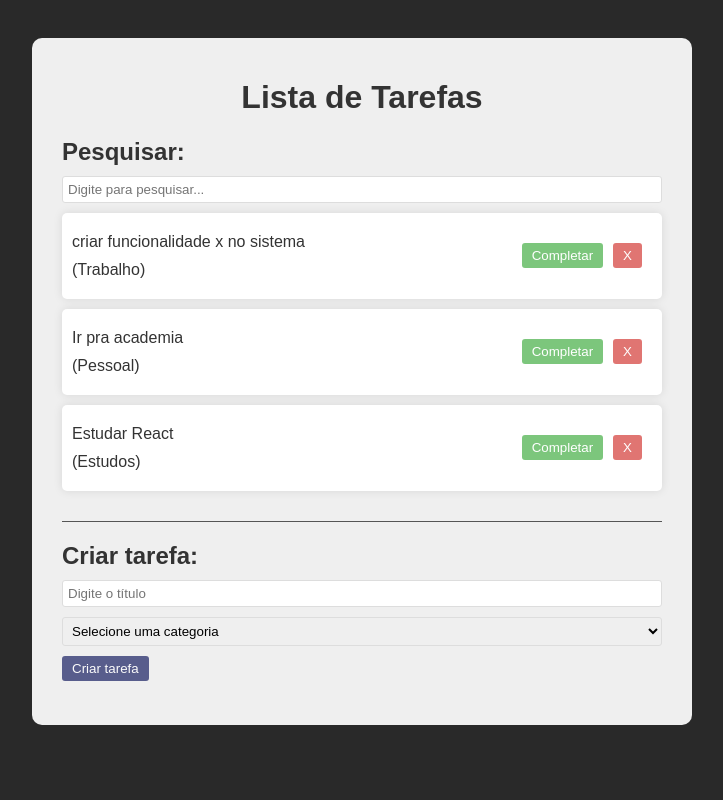
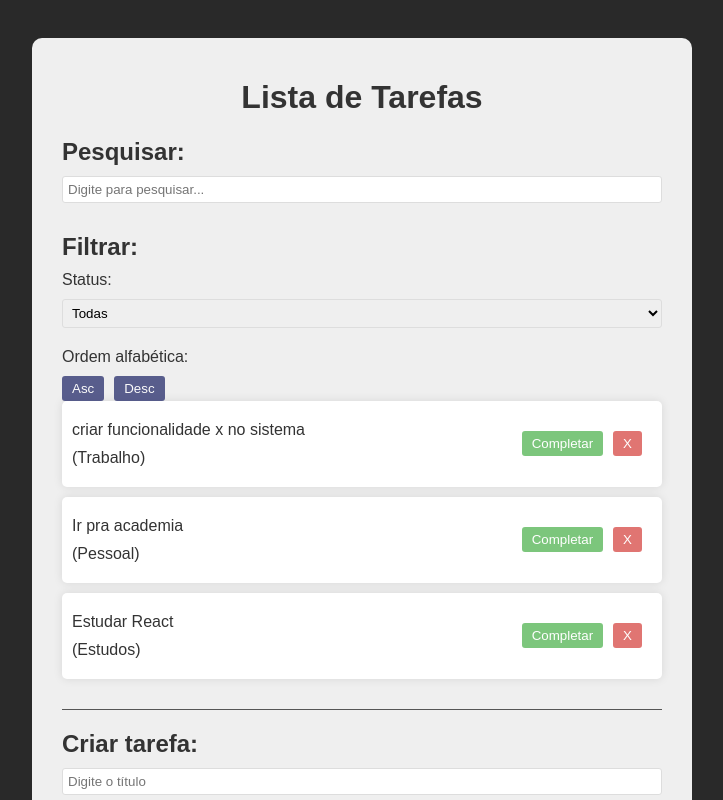
Before and after one commit to SrAbnerP/todo-list, a React (Create React App) app: page / in a window 1280 px wide. Shown: the top 800 px of the page, without its empty margins (278-1001 px from the left). Built offline with nearby package versions, Linux system fonts and the light colour scheme.

Commit message:
starting the filter function

```diff
--- a/src/App.jsx
+++ b/src/App.jsx
@@ -5,6 +5,7 @@
 import Todo from "./components/Todo";
 import TodoForm from "./components/TodoForm";
 import Search from "./components/Search";
+import Filter from "./components/Filter";
 
 function App() {
   const [todos, setTodos] = useState([
@@ -66,6 +67,7 @@
     <div className="app">
       <h1>Lista de Tarefas</h1>
       <Search search={search} setSearch={setSearch} />
+      <Filter />
       <div className="todo-list">
         {todos
           .filter((todo) =>
--- /dev/null
+++ b/src/components/Filter.jsx
@@ -0,0 +1,26 @@
+import React, { useState } from "react";
+
+const Filter = () => {
+  return (
+    <div className="filter">
+      <h2>Filtrar:</h2>
+      <div className="filter-options">
+        <div>
+          <p>Status:</p>
+          <select>
+            <option value="All">Todas</option>
+            <option value="Completed">Completas</option>
+            <option value="Incomplete">Incompletas</option>
+          </select>
+        </div>
+        <div>
+          <p>Ordem alfabética:</p>
+          <button>Asc</button>
+          <button>Desc</button>
+        </div>
+      </div>
+    </div>
+  );
+};
+
+export default Filter;
```
